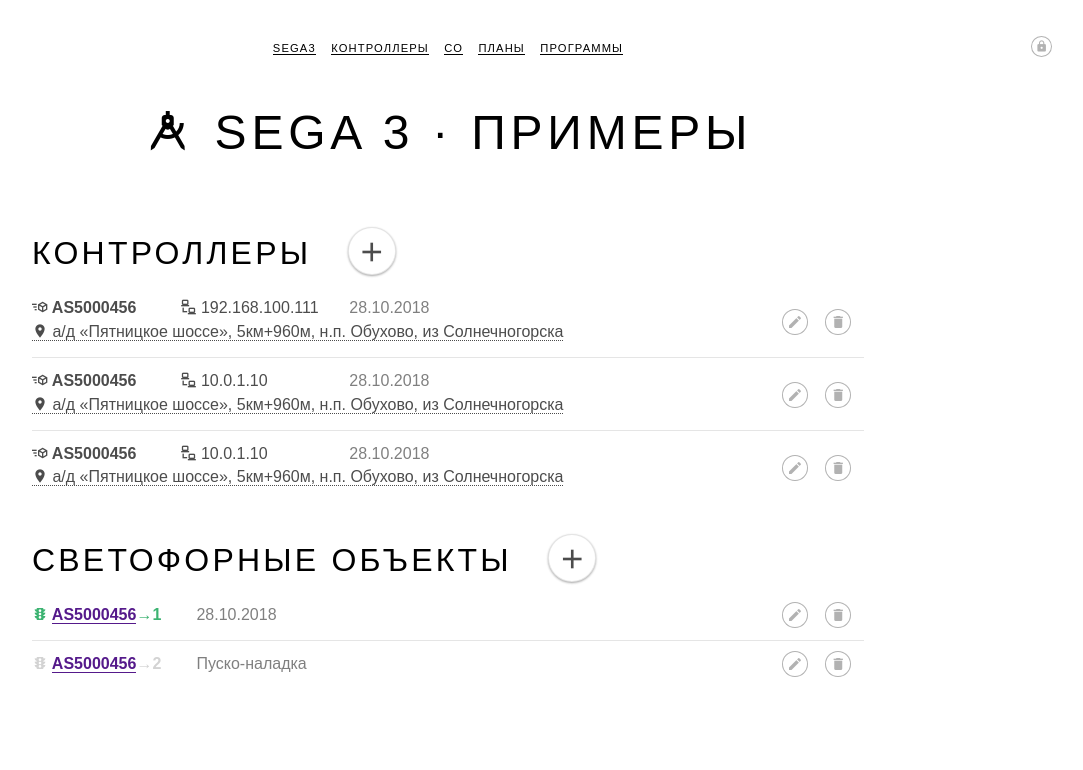
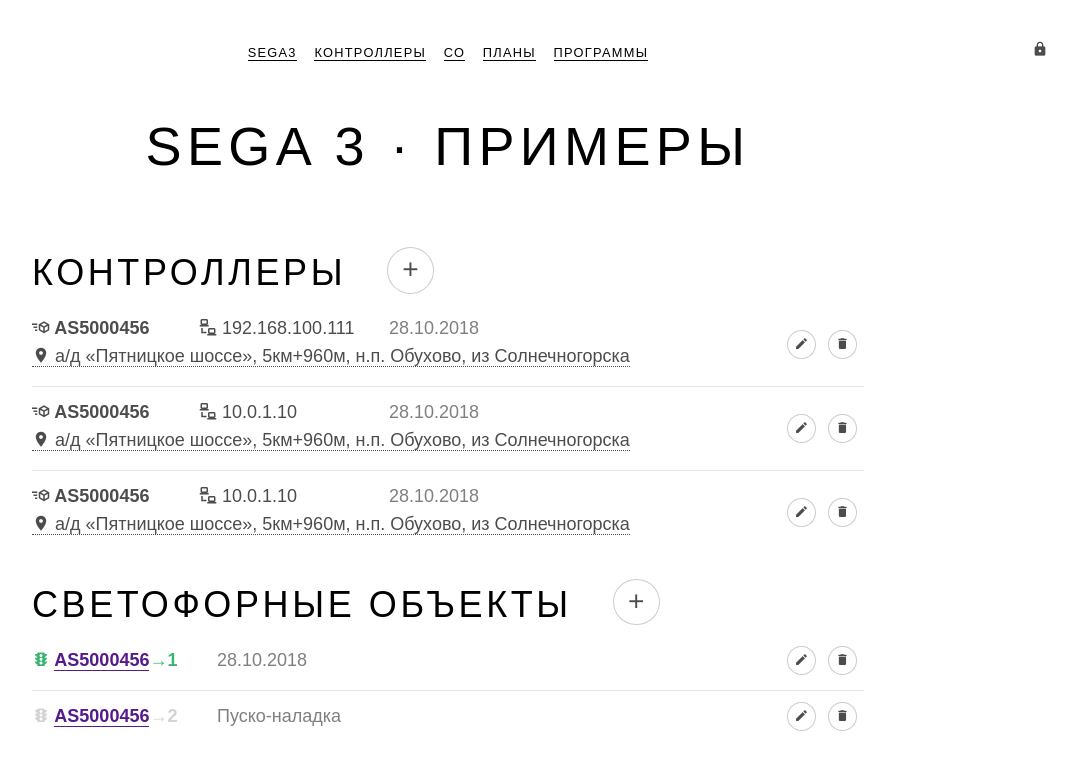
Before and after one commit to Signaltec/sega3, a website: page examples.html in a window 1280 px wide. Shown: the whole page, without its empty margins (192-1275 px from the left). Drawn offline with Linux system fonts and the light colour scheme.

Commit message:
Remove unused examples

```diff
--- a/components.css
+++ b/components.css
@@ -12,71 +12,56 @@ button, .button, input[type=submit] {
     padding: 0 1em;
     line-height: 2em;
     min-height: 2em;
-    border: solid 1px rgba(0,0,0,0.1);
+    border: solid 1px rgba(0,0,0,0.2);
     border-radius: 2em;
     background: white;
     cursor: pointer;
     user-select: none;
-
-    box-shadow: 0 1px 3px rgba(0,0,0,0.12), 0 1px 2px rgba(0,0,0,0.24);
 }
 
 button:focus, .button:focus, input[type=submit]:focus {
-        outline: none;
+  outline: none;
 }
 
 input[type=submit], button.main, .button.main {
-        background: dodgerblue;
-        color: white;
+  color: MediumSeaGreen;
+  border-color: MediumSeaGreen;
 }
 
-button:hover, .button:hover {
-        opacity:0.8;
-        box-shadow: 0 3px 6px rgba(0,0,0,0.16), 0 3px 6px rgba(0,0,0,0.32)
-}
-
-
-input[type=submit]:hover, button.main:hover, .button.main:hover {
-        opacity:0.8;
-        box-shadow: 0 3px 6px rgba(0,140,255,0.16), 0 3px 6px rgba(0,140,255,0.32);
+button:hover, .button:hover, input[type=submit]:hover {
+  color: dodgerblue;
+  border-color: dodgerblue;
+  box-shadow: 0 0 5px dodgerblue;
+  opacity:0.8;
 }
 
 button.round {
+        display: inline-block;
+        width: 2em;
+        height: 2em;
+        font-size: 1.3em;
+        line-height: 1.3em;
         padding: 0;
-        width: 3em;
-        height: 3em;
-        border-radius: 3em;
-        line-height: 3em;
+        border-radius: 100%;
+        text-align: center;
 }
 
-button.round i {font-size: 2em; line-height:1.5em}
+button.round.small {
+    font-size: 0.8em;
+    line-height: 0.8em;
+}
 
 button.disabled:hover, .button.disabled:hover, input[type=submit].disabled:hover {
-        opacity: 0.5;
-        cursor: not-allowed; }
-
-.flaticon {
-    color: rgba(0,0,0,0.3);
-    display: inline-block;
-    width: 1.5em;
-    height: 1.5em;
-    margin-right: 0.8em;
-    line-height: 1.5em;
-    text-align:center;
-    background: white;
-    border: solid 1px rgba(0,0,0,0.3);
-    border-radius:100%;
-}
-
-.flaticon:hover {
-    color: dodgerblue;
-    border-color: dodgerblue;
-    box-shadow: 0 0 5px dodgerblue;
+    color: rgba(0,0,0,0.7);
+    border-color: rgba(0,0,0,0.2);
+    box-shadow: none;
+    opacity: 0.5;
+    cursor: not-allowed;
 }
 
 
 /* Forms & Inputs */
-.form  {padding: 0.8em 1em 1em 1em; border: solid 1px rgba(0,0,0,0.1); margin-bottom: 1em;}
+.form  {padding: 2em; border: solid 1px rgba(0,0,0,0.1); margin-bottom: 1em;}
 
 .field {
         margin-bottom: 24px;
@@ -114,8 +99,7 @@ input.full, textarea.full {width: 100%}
 /* Errors */
 .error { color: orangered; }
 .warning { color: tomato; }
-
-
+input.error {border-color: orangered;}
 
 /* Table */
 .table {
@@ -157,7 +141,6 @@ input.full, textarea.full {width: 100%}
 span.date, div.date {color: rgba(0,0,0,0.5) }
 
 
-
 /* List */
   .list article {
     position: relative;
@@ -179,48 +162,35 @@ span.date, div.date {color: rgba(0,0,0,0.5) }
     top: 0.6em; right:0;
   }
 
-  .list .actions i {
-    color: rgba(0,0,0,0.3);
-    display: inline-block;
-    width: 1.5em;
-    height: 1.5em;
-    margin-right: 0.8em;
-    line-height: 1.5em;
-    text-align:center;
-    background: white;
-    border: solid 1px rgba(0,0,0,0.3);
-    border-radius:100%;
-  }
-
-  .list .actions i:hover {
-    color: dodgerblue;
-    border-color: dodgerblue;
-    box-shadow: 0 0 5px dodgerblue;
+  .list .actions button {
+    margin-right: 0.5em;
   }
 
 /* Login */
 .button-login {
   position:absolute;
-  top: 2.8em;
-  right: 2em;
-  font-size: 80%;
-  margin: 0;
-  padding:0;
+  top: 2.5em;
+  right: 2.5em;
+}
+
+.button-login i:hover {
+  color: dodgerblue;
+  opacity:0.8;
 }
 
 .login {width:100%; height:100%; background: black;}
 
 .login label {color: rgba(255,255,255,0.5)}
 
-.login .button-login .flaticon {
+.login .button-login  {
   background: black;
-  color: dodgerblue;
+  color: white;
 }
 
+.login form {margin:15em auto; width:15em}
+.login form input[type=text], .login form input[type=password] {background: rgba(255,255,255,0.15); color:rgba(255,255,255,0.6)}
+.login form input[type=submit] {background: black;}
 
-.login form {margin:15em auto; width:15em}
-
-.login form input[type=text], .login form input[type=password] {background: rgba(255,255,255,0.15); color:rgba(255,255,255,0.6)}
 
 /* menu-main */
 
@@ -228,7 +198,7 @@ span.date, div.date {color: rgba(0,0,0,0.5) }
   margin-top: 2em;
   text-align:center;
   font-family: 'PT sans Caption', sans-serif;
-  font-size: 70%;
+  font-size: 80%;
   font-weight: normal;
   letter-spacing: 0.1em;
   text-transform: uppercase;
--- a/examples.html
+++ b/examples.html
@@ -25,14 +25,14 @@
     </form>
 
     <div class="button-login">
-      <i class="mdi mdi-lock flaticon"  onclick="login()"></i>
+      <i class="mdi mdi-lock"  onclick="login()"></i>
     </div>
   </section>
 
   <section class="normal">
     &nbsp;
   <div class="button-login">
-    <i class="mdi mdi-lock flaticon" onclick="login()"></i>
+    <i class="mdi mdi-lock" onclick="login()"></i>
   </div>
 
   <nav class="menu menu-main">
@@ -51,7 +51,7 @@
 
   <main>
 
-    <h1><i class="mdi mdi-android-studio"></i> Sega 3 &middot; Примеры</h1>
+    <h1>Sega 3 &middot; Примеры</h1>
 
 <!-- C O N T R O L L E R S ------------------------------------------->
 
@@ -96,8 +96,8 @@
       <article class="controller-1">
 
         <div class="actions">
-          <i class="mdi mdi-pencil"onclick="replaceForm('.controller-1','.form-controller')"></i>
-          <i class="mdi mdi-delete" onclick="confirm('Хотите удалить контроллер?')"></i>
+          <button class="round small"><i class="mdi mdi-pencil"onclick="replaceForm('.controller-1','.form-controller')"></i></button>
+          <button class="round small"><i class="mdi mdi-delete" onclick="confirm('Хотите удалить контроллер?')"></i></button>
         </div>
 
         <section class="details-controller">
@@ -111,8 +111,8 @@
 
       <article>
         <div class="actions">
-          <i class="mdi mdi-pencil"></i>
-          <i class="mdi mdi-delete" onСlick="alert('Удалить контроллер?')"></i>
+          <button class="round small"><i class="mdi mdi-pencil"onclick="replaceForm('.controller-1','.form-controller')"></i></button>
+          <button class="round small"><i class="mdi mdi-delete" onclick="confirm('Хотите удалить контроллер?')"></i></button>
         </div>
 
         <span class="id"><i class="mdi mdi-cube-send"></i> AS5000456</span> <i class="mdi mdi-lan-connect"></i> <span class="ip">10.0.1.10</span> <span class="date">28.10.2018</span>
@@ -123,8 +123,8 @@
 
       <article>
         <div class="actions">
-          <i class="mdi mdi-pencil"></i>
-          <i class="mdi mdi-delete"></i>
+          <button class="round small"><i class="mdi mdi-pencil"onclick="replaceForm('.controller-1','.form-controller')"></i></button>
+          <button class="round small"><i class="mdi mdi-delete" onclick="confirm('Хотите удалить контроллер?')"></i></button>
         </div>
 
         <span class="id"><i class="mdi mdi-cube-send"></i> AS5000456</span> <i class="mdi mdi-lan-connect"></i> <span class="ip">10.0.1.10</span> <span class="date">28.10.2018</span>
@@ -179,7 +179,7 @@
         </fieldgroup>
 
         <div class="field">
-          <label>Состояник</label>
+          <label>Состояние</label>
           <select>
             <option>В пректе</option>
             <option>Пуско-наладка</option>
@@ -199,8 +199,8 @@
       <article class="light-1 on">
 
         <div class="actions">
-          <i class="mdi mdi-pencil"onclick="replaceForm('.light-1','.form-light')"></i>
-          <i class="mdi mdi-delete" onclick="confirm('Хотите удалить светофор?')"></i>
+          <button class="round small"><i class="mdi mdi-pencil"onclick="replaceForm('.controller-1','.form-controller')"></i></button>
+          <button class="round small"><i class="mdi mdi-delete" onclick="confirm('Хотите удалить контроллер?')"></i></button>
         </div>
 
         <section class="details-controller">
@@ -212,8 +212,8 @@
       <article class="controller-1 off">
 
         <div class="actions">
-          <i class="mdi mdi-pencil"onclick="replaceForm('.light-1','.form-light')"></i>
-          <i class="mdi mdi-delete" onclick="confirm('Хотите удалить светофор?')"></i>
+          <button class="round small"><i class="mdi mdi-pencil"onclick="replaceForm('.controller-1','.form-controller')"></i></button>
+          <button class="round small"><i class="mdi mdi-delete" onclick="confirm('Хотите удалить контроллер?')"></i></button>
         </div>
 
         <section class="details-controller">
--- a/modifiers.css
+++ b/modifiers.css
@@ -81,5 +81,9 @@
 
 .hover {
   opacity: 1;
-  box-shadow: 0 1px 3px rgba(0,0,0,0.12), 0 1px 2px rgba(0,0,0,0.24);
 }
+
+/* Модификаторы ширины */
+.w-2x {width:32px;}
+.w-3x {width:48px;}
+.w-4x {width:64px;}
--- a/typograph.css
+++ b/typograph.css
@@ -25,7 +25,7 @@ body {
 /* Responsive ---------------------- */
 @media screen and (min-width: 320px) {
   main {
-    font-size: 13px;
+    font-size: 14px;
     width: 80%;
     min-width:450px;
     margin: 2em auto
@@ -34,7 +34,7 @@ body {
 
 @media screen and (min-width: 800px) {
   main {
-    font-size: 16px;
+    font-size: 18px;
     min-width: 780px;
     width: 65%;
     margin: 3em auto
@@ -52,17 +52,17 @@ h1, h2, h3 {
 
 h1 {
     margin: 0 0 0.4em 0;
-    padding-bottom: 0.3em;
+    padding-bottom: 0.4em;
     font-size: 3em;
     text-align: center;
 }
 
 h2 {
-    margin: 1.2em 0 0.4em 0;
+    margin: 0.8em 0 0.25em 0;
     font-size: 2em; }
 
 h3 {
-    margin: 1em 0 0.4em 0;
+    margin: 0.8em 0 0.4em 0;
     font-weight: bold;
     text-transform: none;
     font-size: 1.2em; }
@@ -70,6 +70,10 @@ h3 {
 hgroup h1, hgroup h2, hgroup h2 {
 display: inline-block;
 margin-right:1em;
+}
+
+hgroup button {
+  vertical-align: super;
 }
 
 cite {
@@ -116,6 +120,7 @@ a:hover {opacity: 1;}
 /* Списки ------------- */
 li {
     padding-top: 0.3em;
+    margin-bottom: 1px;
     padding-bottom: 0.3em;
 }
 
```
Also changed, not shown: index.html (+12 -44 lines).
